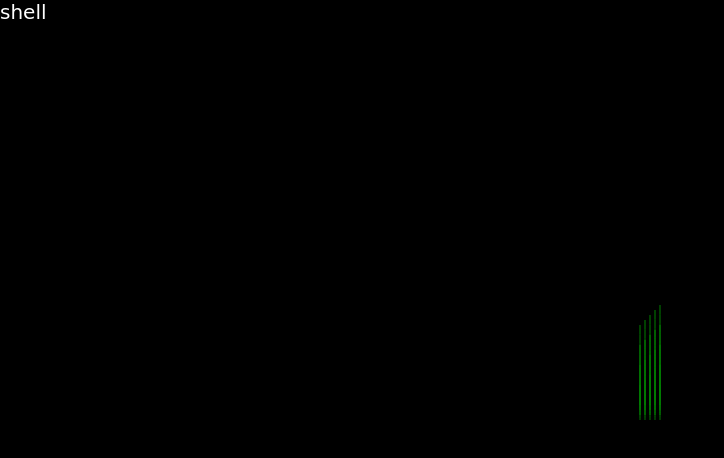
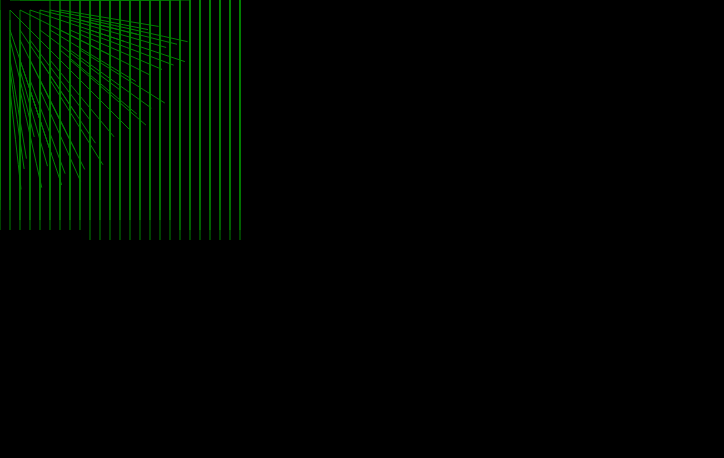
Before and after one commit to momoladebrouill/blades, a plain HTML site: page index.html in a window 1280 px wide. Shown: the whole page, without its empty margins (0-724 px from the left). Drawn offline with Linux system fonts and the light colour scheme.

Commit message:
maj assez simpatoche

```diff
--- a/index.html
+++ b/index.html
@@ -4,14 +4,6 @@
 <head>
     <meta charset="utf-8">
     <style type="text/css">
-        div {
-            position: absolute;
-            color: white;
-            font-size: 20px;
-            font-family: cursive;
-            height: 0px;
-        }
-
         canvas {
             position: static;
             display: block;
@@ -26,7 +18,6 @@
 </head>
 
 <body>
-    <div id="shell">shell</div>
     <canvas id="fen"></canvas>
     <script src="main.js"></script>
 
--- a/main.js
+++ b/main.js
@@ -56,26 +56,26 @@ class Trai {
     }
 }
 class Brin {
-    constructor(x, y, det) {
+    constructor(x, y, det, long) {
         this.x = x
         this.y = y
         this.childs = new Array(det);
         for (let i = 0; i < det; i++) {
             this.childs[i] = new Trai("green");
-            this.childs[i].long = i / det * 10;
+            this.childs[i].long = long / det
         }
     }
     draw() {
-        let v = [this.x, this.y]
-        this.lessgo = distance(msx, msy, v[0], v[1]) < 100
+        this.v = [this.x, this.y]
+        this.lessgo = distance(msx, msy, this.v[0], this.v[1]) < 100
         for (const tr of this.childs) {
 
             if (this.lessgo) {
-                tr.update(v[0], v[1], msx, msy);
+                tr.update(this.v[0], this.v[1], msx, msy);
             } else {
-                tr.update(v[0], v[1], v[0], v[1] + 10);
+                tr.update(this.v[0], this.v[1], this.v[0], this.v[1] + 10);
             }
-            v = tr.draw(v[0], v[1])
+            this.v = tr.draw(this.v[0], this.v[1])
 
         }
     }
@@ -85,8 +85,10 @@ class Brin {
     }
 }
 let brins = new Array();
-for (let i = 0; i < 25; i++) {
-    brins.push(new Brin(W / 2 + (i % 5) * 5, H / 2 + parseInt(i / 5) * 5, i));
+const w = parseInt(W / 50),
+    h = parseInt(H / 50);
+for (let i = 0; i < w * h; i++) {
+    brins.push(new Brin((i % w) * 10, parseInt(i / h) * 10, 4, 100));
 }
 
 
```
